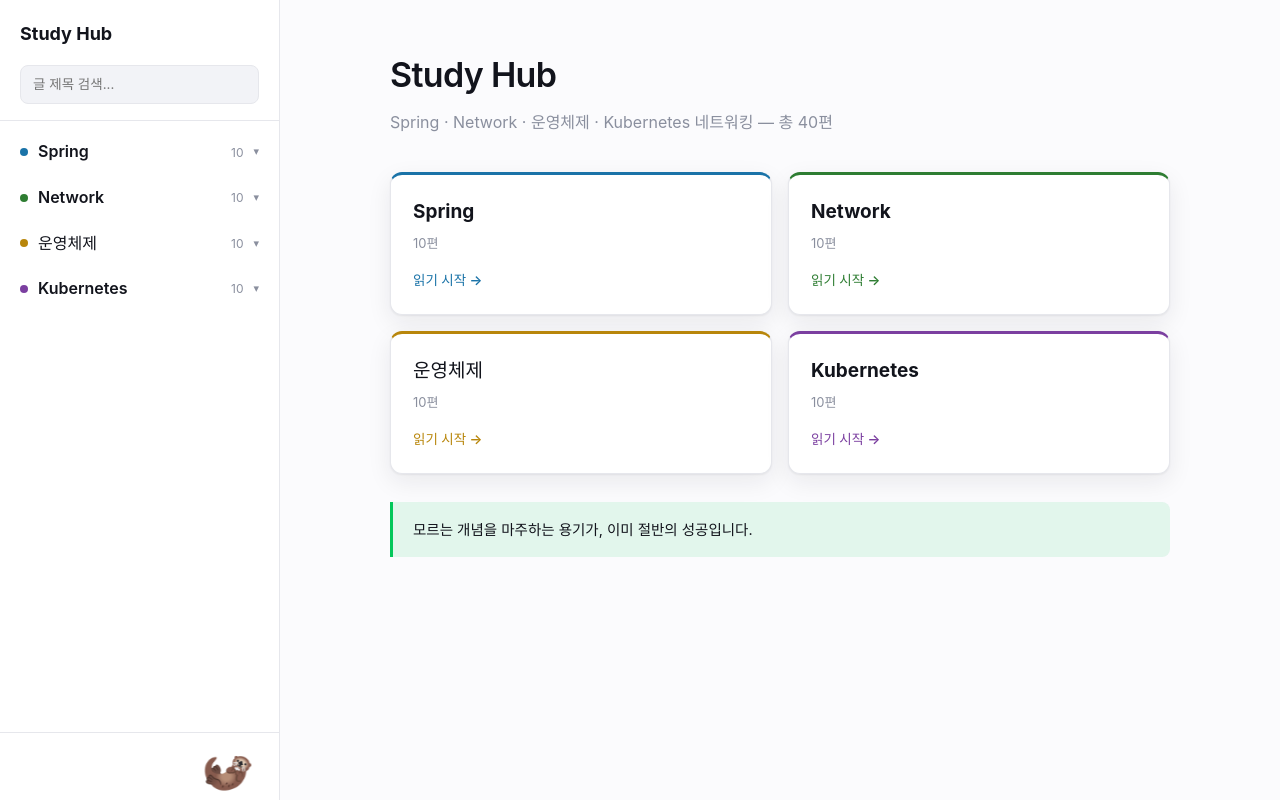
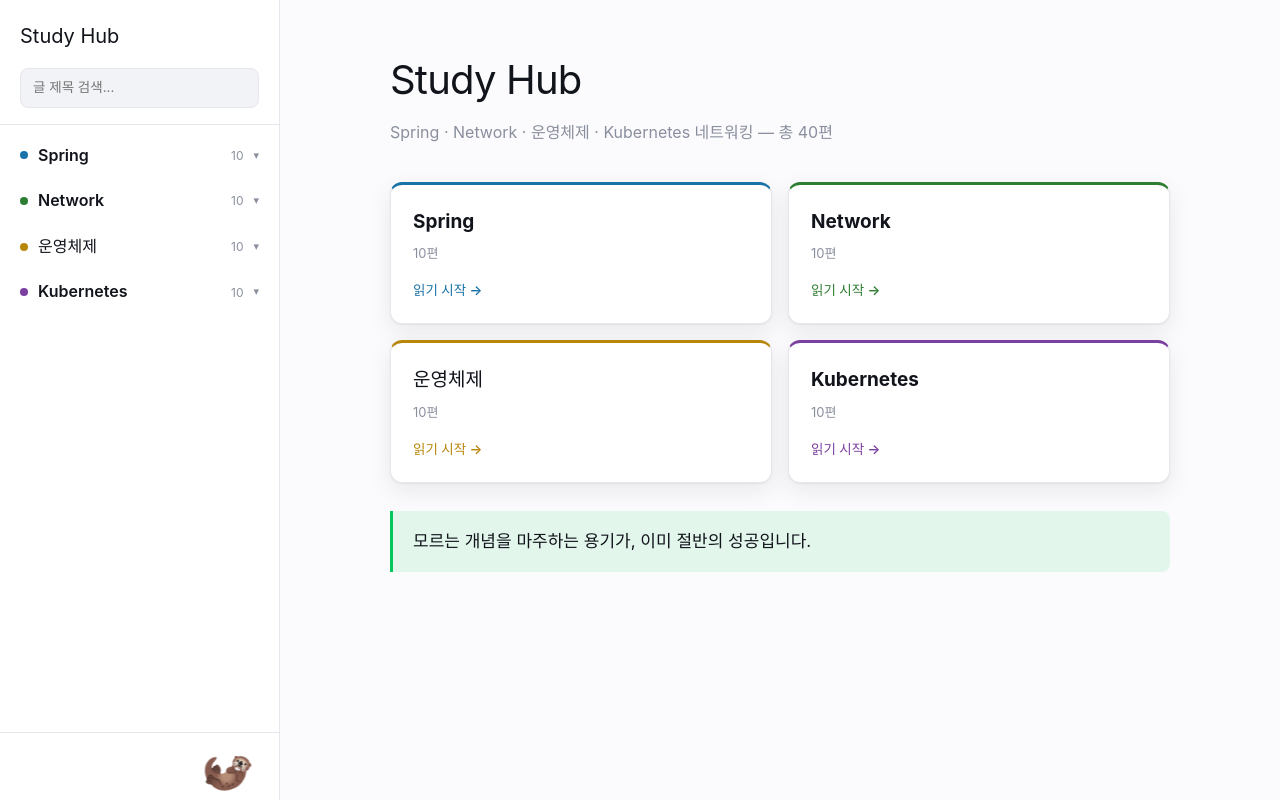
Before and after one commit to zser99/study-hub, a React (Vite) app: page /#/ in a window 1280 px wide. Built offline with nearby package versions, Linux system fonts and the light colour scheme; a web font is replaced by a local one.

Commit message:
feat: add hand-written display font for brand accents
Apply the GeuriunXGukhanbakDaheul webfont (jsDelivr/Noonnu) only to the
sidebar logo, home title, and encouragement message so the site keeps
its warm personal feel without touching article body readability.

```diff
--- a/src/index.css
+++ b/src/index.css
@@ -1,4 +1,13 @@
+@font-face {
+  font-family: 'GeuriunXGukhanbakDaheul';
+  src: url('https://cdn.jsdelivr.net/gh/Project-Noonnu/2607161334@x/x/GriunXHangeul_DAHL-Rg.woff2')
+    format('woff2');
+  font-weight: 400;
+  font-display: swap;
+}
+
 :root {
+  --font-display: 'GeuriunXGukhanbakDaheul', var(--sans);
   --text: #4b5061;
   --text-h: #12141c;
   --text-muted: #8a8f9e;
@@ -134,8 +143,9 @@ h1, h2, h3, h4 {
 
 .sidebar-brand {
   display: block;
-  font-size: 18px;
-  font-weight: 700;
+  font-family: var(--font-display);
+  font-size: 20px;
+  font-weight: 400;
   color: var(--text-h);
   padding: 0 20px 16px;
 }
@@ -270,7 +280,9 @@ h1, h2, h3, h4 {
 }
 
 .home-header h1 {
-  font-size: 34px;
+  font-family: var(--font-display);
+  font-weight: 400;
+  font-size: 40px;
   margin: 0 0 8px;
 }
 
@@ -315,8 +327,9 @@ h1, h2, h3, h4 {
   border-radius: 0 8px 8px 0;
   background: var(--accent-bg);
   color: var(--text-h);
-  font-size: 14.5px;
-  line-height: 1.6;
+  font-family: var(--font-display);
+  font-size: 17px;
+  line-height: 1.7;
 }
 
 .series-card-count {
```
